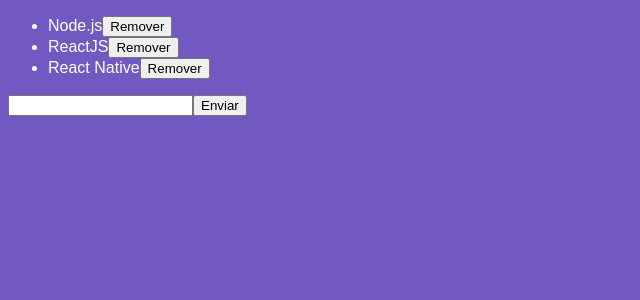
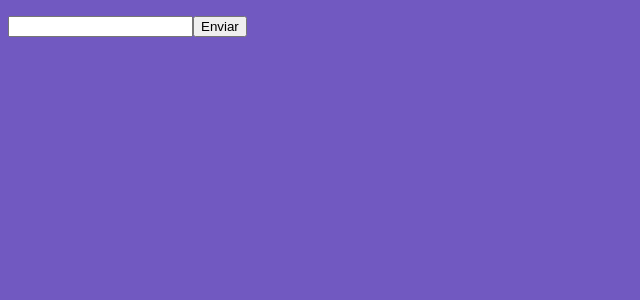
Before and after one commit to CaioXM01/react, a React app: page / in a window 1280 px wide. Shown: the top 300 px of the page, without its empty margins (0-640 px from the left). Built offline with nearby package versions, Linux system fonts and the light colour scheme.

Commit message:
Ciclo de vida do componente

```diff
--- a/src/components/TechList.js
+++ b/src/components/TechList.js
@@ -4,12 +4,24 @@
 class TechList extends Component {
   state = {
     newTech: '',
-    techs: [
-      'Node.js',
-      'ReactJS',
-      'React Native'
-    ]
+    techs: []
   };
+
+  // Executado assim que o componente aparece em tela
+  componentDidMount() {
+    const techs = localStorage.getItem('techs');
+
+    if (techs) {
+      this.setState({ techs: JSON.parse(techs) });
+    }
+  }
+
+  // Execultado sempre que houver alterações nas props ou estado
+  componentDidUpdate(_, prevState) {
+    if (prevState.techs !== this.state.techs) {
+      localStorage.setItem('techs', JSON.stringify(this.state.techs));
+    }
+  }
 
   handleInputChange = e => {
     this.setState({ newTech: e.target.value });
```
